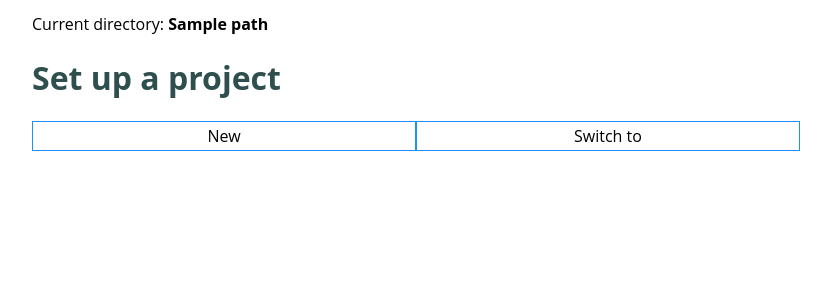
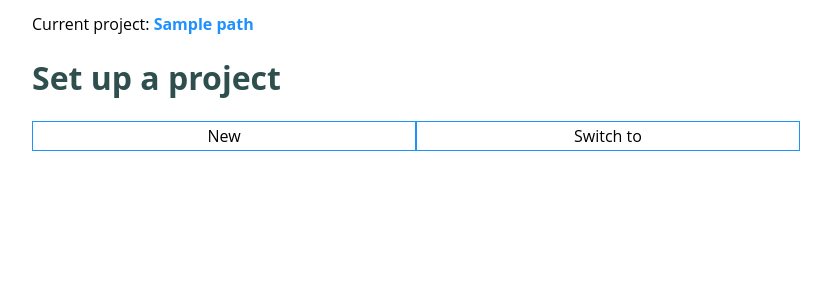
Before and after one commit to VldmrB/youtube-watched, a Flask app: template youtubewatched/templates/new_project.html in a window 1280 px wide. Shown: the top 300 px of the page, without its empty margins (224-1055 px from the left). Run offline with Flask 3, Linux system fonts and the light colour scheme; the template is opened without the code that fills it: most values are stand-ins (such as "Sample title", 1, 10 or a date in 2020); parts of the project's set-up code (start-up, migrations or seed data) failed here and were passed over.

Commit message:
In HTML templates, move current/project directory div into the base.html  one and make it open (at least try to) the project directory when  clicked on

```diff
--- a/youtubewatched/dash_layout.py
+++ b/youtubewatched/dash_layout.py
@@ -1,4 +1,7 @@
+import os
 import sqlite3
+import subprocess
+import sys
 from os.path import join
 from textwrap import dedent
 
@@ -80,6 +83,28 @@ app = Flask('youtubewatched')
 app.secret_key = '23lkjhv9z8y$!gffflsa1g4[p[p]'
 app.register_blueprint(record_management)
 app.register_blueprint(setup_new_project)
+
+
+@app.route('/open_current_project_dir')
+def open_current_project_dir():
+    run_args = [get_project_dir_path_from_cookie()]
+    try:
+        if sys.platform == 'win32':
+            os.startfile(run_args[0])
+            return ''
+        elif sys.platform == 'linux':
+            run_args.insert(0, 'xdg-open')
+        elif sys.platform == 'darwin':
+            run_args.insert(0, 'open')
+        else:
+            return ''
+
+        subprocess.run(run_args)
+    except OSError:
+        pass
+
+    return ''
+
 
 dash_app = Dashing('youtubewatched', server=app,
                    routes_pathname_prefix='/dash/', external_stylesheets=css)
--- a/youtubewatched/static/js/helpers.js
+++ b/youtubewatched/static/js/helpers.js
@@ -1,4 +1,4 @@
-function toggleElementVisibility(toggleId, elementToToggle, togglingElementText = "Cancel", mainInputId = null) {
+function toggleElementVisibility (toggleId, elementToToggle, togglingElementText = "Cancel", mainInputId = null) {
     let button = document.querySelector("#" + toggleId);
     let buttonText = button.innerHTML;
     let buttonWidth = button.offsetWidth;
@@ -17,3 +17,10 @@ function toggleElementVisibility(toggleId, elementToToggle, togglingElementText
         }
     });
 }
+
+function openProjectDirectory (event) {
+    event.preventDefault();
+    let openDir = new XMLHttpRequest();
+    openDir.open("GET", '/open_current_project_dir');
+    openDir.send();
+}
--- a/youtubewatched/templates/base.html
+++ b/youtubewatched/templates/base.html
@@ -9,6 +9,14 @@
         <title>{% block title %}YT Data Analysis{% endblock %}</title>
     </head>
     <body>
-            {% block body %}{% endblock %}
+    {% if path %}
+        <div class="project-dir-path">
+            Current project: <a href="#" id="project-path" class="project-path">{{ path }}</a>
+        </div>
+    {% endif %}
+    {% block body %}{% endblock %}
+    <script>
+        document.querySelector("#project-path").addEventListener("click", openProjectDirectory);
+    </script>
     </body>
 </html>
--- a/youtubewatched/templates/index.html
+++ b/youtubewatched/templates/index.html
@@ -6,9 +6,6 @@
 {% block body %}
     <div id="project-section">
         {% include "flash_messages.html" %}
-        <div class="project-dir-path">
-            Project directory: <span class="project-path">{{ path }}</span>
-        </div>
     </div>
     <div id="index-top-buttons">
         <div id="takeout-buttons">
--- a/youtubewatched/templates/new_project.html
+++ b/youtubewatched/templates/new_project.html
@@ -3,11 +3,6 @@
 {% block title %}YT Data Analysis - Setup{% endblock %}
 
 {% block body %}
-        {% if path %}
-            <div class="project-dir-path">
-                Current directory: <span class="project-path">{{ path }}</span>
-            </div>
-        {% endif %}
         <h1>Set up a project</h1>
         <div>
             <div id="new-project-buttons">
```
